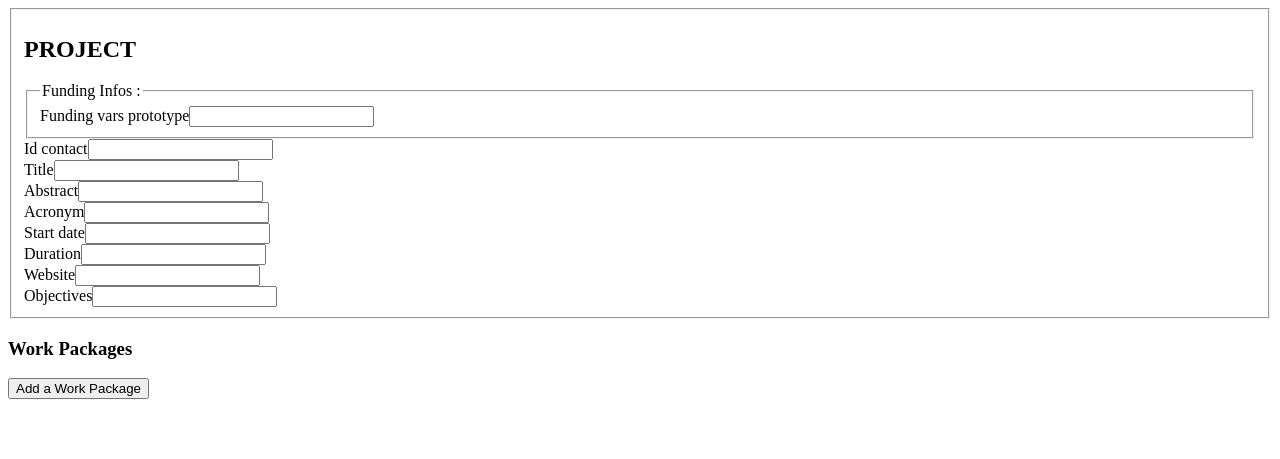
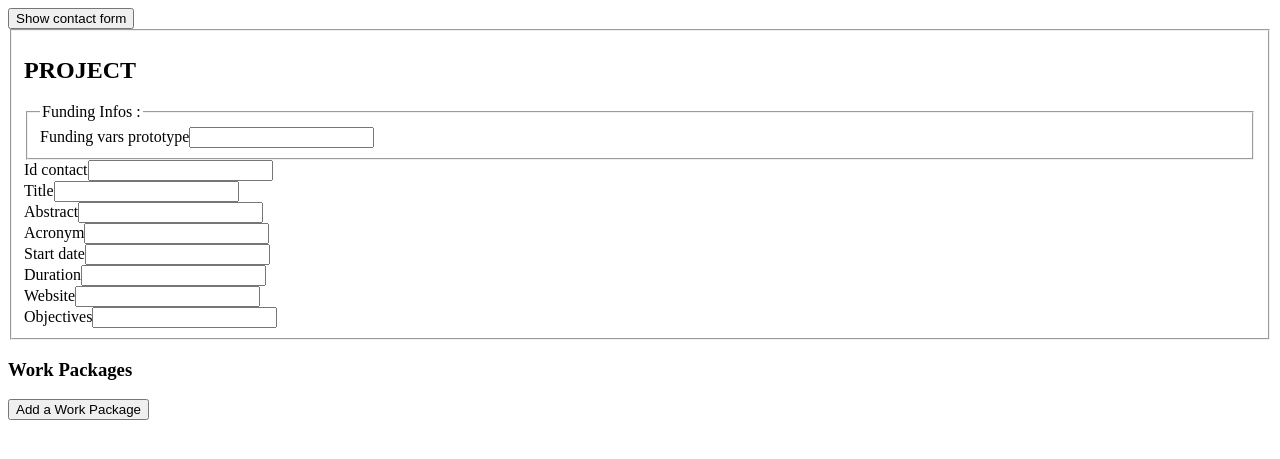
Before and after one commit to erwannSuard/dmp3, a Symfony app: template templates/project/index.html.twig in a window 1280 px wide. Shown: the top 459 px of the page. Run offline with Twig, Linux system fonts and the light colour scheme; the template is opened without the code that fills it, so the values that code supplies are empty; form fields are guessed from the names that the template uses; some libraries are stand-ins or nearby versions.

Commit message:
les formulaires prennent forme

```diff
--- a/src/Form/ProjectType.php
+++ b/src/Form/ProjectType.php
@@ -36,7 +36,7 @@ class ProjectType extends AbstractType
                 'prototype_name' => 'project',
             ])
             ->add('startDate')
-            ->add('duration', TextType::class, [
+            ->add('duration', null, [
                 'label' => 'Duration in month (optionnal)',
                 'required' => false,
             ])
@@ -73,7 +73,7 @@ class ProjectType extends AbstractType
             ]
             )
             ->add('submit', SubmitType::class, [
-                'label' => 'Add Project'
+                'label' => 'Submit the Project'
             ])
         ;
     }
--- a/templates/project/index.html.twig
+++ b/templates/project/index.html.twig
@@ -1,37 +1,36 @@
-{# {% extends 'base.html.twig' %}
-
-{% block title %}Hello ProjectController!{% endblock %}
-
-{% block body %}
-{{ form_start(formProject) }}
-<fieldset>
-    <h2>PROJECT</h2>
-    <fieldset>
-    <legend>Funding Infos : </legend>
-        {{ form_row(formProject.funding.vars.prototype) }}
-    </fieldset>
-{{ form_row(formProject.idContact) }}
-{{ form_row(formProject.title) }}
-{{ form_row(formProject.abstract) }}
-{{ form_row(formProject.acronym) }}
-{{ form_row(formProject.startDate) }}
-{{ form_row(formProject.duration) }}
-{{ form_row(formProject.website) }}
-{{ form_row(formProject.objectives) }}
-{{ form_row(formProject.submit) }}
-</fieldset>
-{% endblock %} #}
-
 
 {% extends 'base.html.twig' %}
 
 {% block title %}Form{% endblock %}
 
 {% block body %}
-{# {{ form(formContact) }}
-<button class='contactBtn'>Add a contact</button> #}
+{# FORMULAIRE CONTACT #}
+<div id="contact">
+<button type="button" class='btn'>Show project form</button>
+{{ form_start(formContact) }}
+<fieldset>
+<h2>CONTACT</h2>
+<fieldset>
+<legend>Contact General information</legend>
+{{ form_row(formContact.lastName) }}
+{{ form_row(formContact.firstName) }}
+{{ form_row(formContact.mail) }}
+</fieldset>
+{{ form_row(formContact.affiliation) }}
+{{ form_row(formContact.laboratoryOrDepartment) }}
+{{ form_row(formContact.identifier) }}
+</fieldset>
 
 
+{{ form_row(formContact.submit) }}
+
+{{ form_end(formContact) }}
+</div>
+
+<div id="project">
+<button type="button" class='btn'>Show contact form</button>
+
+{# FORMULAIRE PROJECT #}
 
 {{ form_start(formProject) }}
 <fieldset>
@@ -48,6 +47,8 @@
 {{ form_row(formProject.duration) }}
 {{ form_row(formProject.website) }}
 {{ form_row(formProject.objectives) }}
+
+{# WORK PACKAGES #}
 </fieldset>
 
 
@@ -56,16 +57,16 @@
     <ul class="idRefProject"
 {# {{ form_row(formProject.idProject.vars.prototype) }} #}
 
-    {# Ajouter des tags : #}
+    {# Ajouter des wps : #}
 
         data-index="{{ formProject.idRefProject|length > 0 ? formProject.idRefProject|last.vars.idRefProject + 1 : 0 }}"
         data-prototype="{{ form_widget(formProject.idRefProject.vars.prototype)|e('html_attr') }}"
     >
-        {% for tag in formProject.idRefProject %}
+        {% for wp in formProject.idRefProject %}
             <li>
                 <fieldset>
                     <legend>Work package n°{{formProject.idRefProject|length}}</legend>
-                {{ form_row(tag.idRefProject.vars.prototype) }}
+                {{ form_row(wp.idRefProject.vars.prototype) }}
                 </fieldset>
             </li>
         {% endfor %}
@@ -81,8 +82,14 @@
 Add a Work Package
 </button>
 
+
+</div>
+
+{# ---------------------------------------------  STYLE ET SCRIPT  --------------------------------- #}
+
+
 {# Style pour cacher form contact #}
-{# <style>
+<style>
 .cache {
     display: none;
 }
@@ -91,27 +98,31 @@ li {
     margin: 15px;
     border: solid black 2px;
 }
-</style> #}
+</style>
 
 
 
 <script>
-{# //Formulaire de contact
+//Formulaire de contact
 var formContact = document.getElementById('contact');
-// Le cacher ou non
+//Formulaire de projet
+var formProject = document.getElementById('project');
+// Les cacher ou non
 const showContactForm = (e) => {
     formContact.classList.toggle('cache');
-    console.log('click');
+    formProject.classList.toggle('cache');
 }
 
+var test = formProject.childNode;
+console.log(test);
 formContact.classList.add('cache');
 document.querySelectorAll('contact').forEach(button => {
     button.addEventListener('click', showContactForm)
 });
 
-document.querySelectorAll('.contactBtn').forEach(btn => {
+document.querySelectorAll('.btn').forEach(btn => {
         btn.addEventListener('click', showContactForm)
-    }); #}
+    });
 
 
 
@@ -132,7 +143,6 @@ const addFormToCollection = (e) => {
 
     collectionHolder.dataset.index++;
 
-    addTagFormDeleteLink(item);
 }
     //onClick
     document.querySelectorAll('.add_item_link').forEach(btn => {
```
Also changed, not shown: src/Controller/ProjectController.php (+39 -11 lines), src/Form/WorkPackageType.php (+4 -3 lines).
